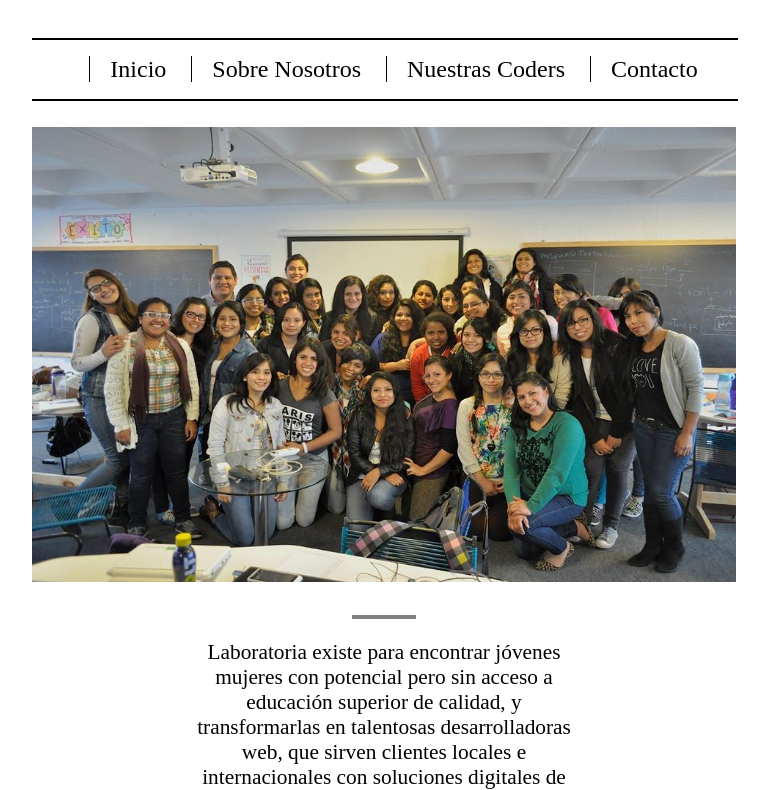
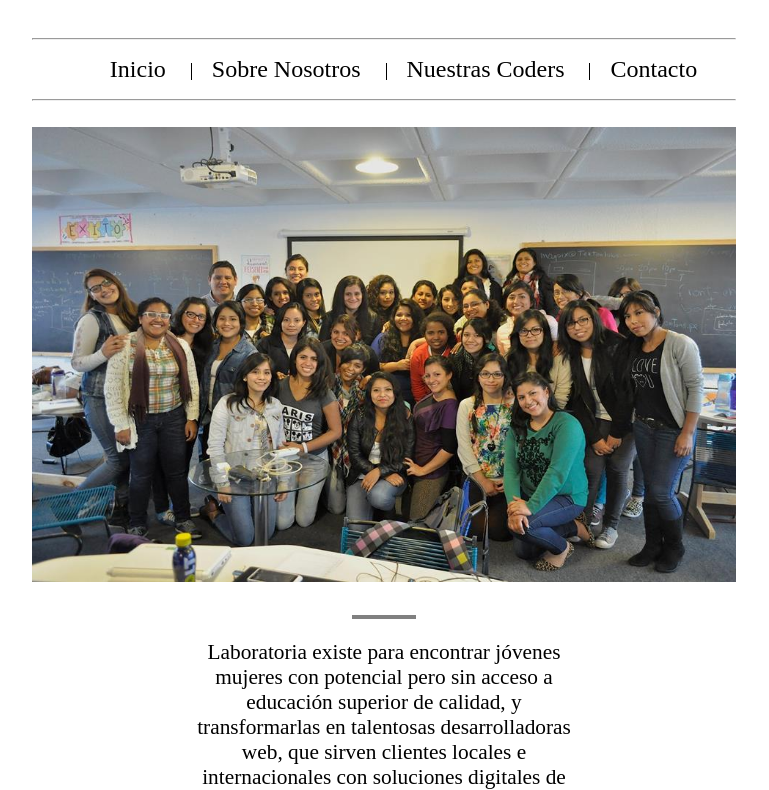
Before and after one commit to opazisimo/mi_primer_layout, a plain HTML site: page index.html in a window 1280 px wide. Shown: the part 176-966 px from the top of the page, without its empty margins (256-1025 px from the left). Drawn offline with Linux system fonts and the light colour scheme.

Commit message:
Modificación index y css: botonera

```diff
--- a/css/main.css
+++ b/css/main.css
@@ -8,23 +8,28 @@
 	margin-bottom: 50px;
 }
 /*parte botonera*/
-.nav {
+.navi {
 	width: 704px;
-	border: 1px solid black;
-}
-
-li {
 	display: inline;
 	margin: 0 auto;
 	text-align: center;
+	border-left: 1px solid black;
 }
+
+#navi {
+	width: 704px;
+	display: inline;
+	margin: 0 auto;
+	text-align: center;
+
+}
+
 
 .botonera a {
 	color: black;
 	text-align: center;
 	text-decoration: none;
 	font-size: 18pt;
-	border-left: 1px solid black;
 	border-right: 1px solid white;
 	padding-left: 20px;
 	padding-right: 20px;
--- a/index.html
+++ b/index.html
@@ -14,10 +14,10 @@
 		<hr class="nav">
 		<div class="botonera">
 			<ul>
-				<li><a class="none" href="inicio.html">Inicio</a></li>
-				<li><a href="sobrenosotros.html">Sobre Nosotros</a></li>
-				<li><a href="nuestrascoders.html">Nuestras Coders</a></li>
-				<li><a href="contacto.html">Contacto</a></li>
+				<li id="navi"><a href="inicio.html">Inicio</a></li>
+				<li class="navi"><a href="sobrenosotros.html">Sobre Nosotros</a></li>
+				<li class="navi"><a href="nuestrascoders.html">Nuestras Coders</a></li>
+				<li class="navi"><a href="contacto.html">Contacto</a></li>
 			</ul>
 		</div>
 		<hr class="nav"> <br>
```
